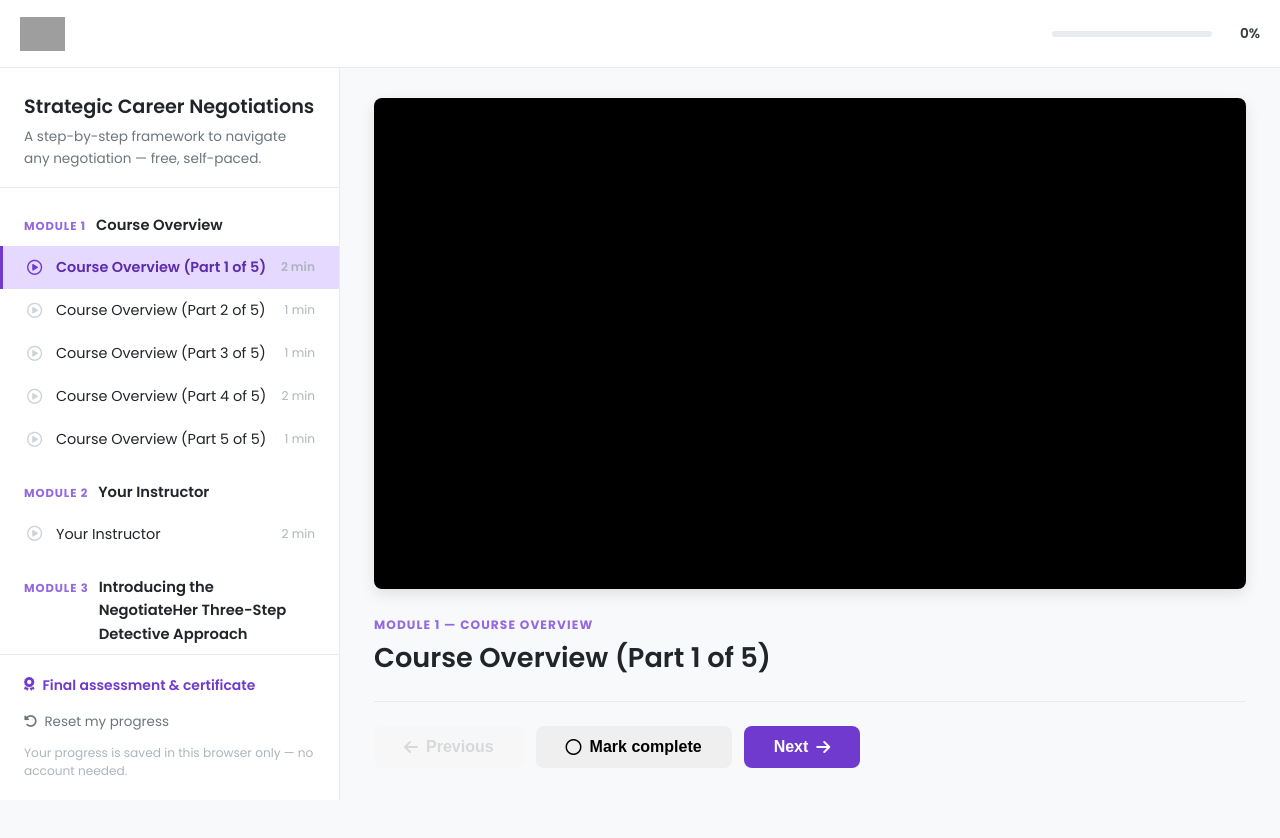
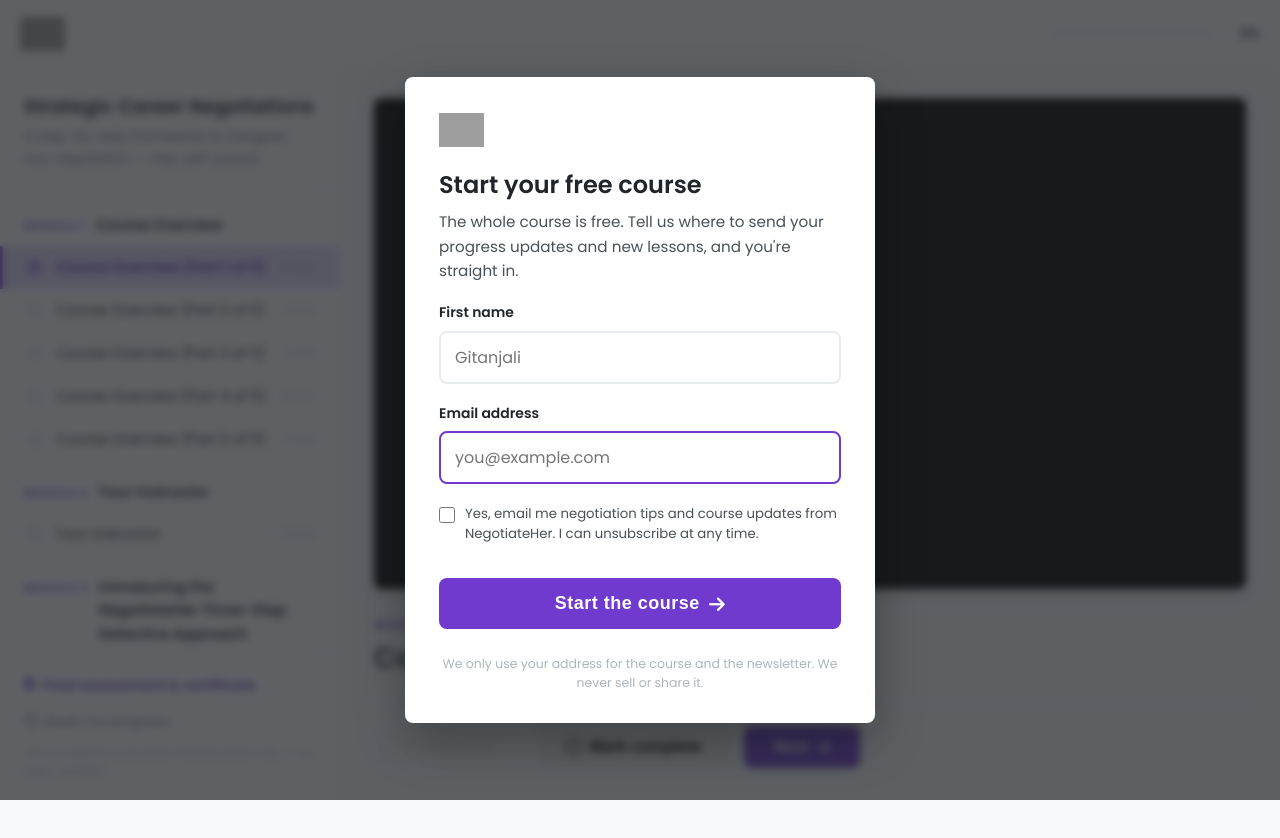
Before and after one commit to Juni-crypto/NegotiateHer-Elearning, a plain HTML site: page course.html in a window 1280 px wide. Drawn offline with Linux system fonts and the light colour scheme; grey boxes are pictures that could not be loaded.

Commit message:
Gate the course behind email capture
The course stays free, but the learner now leaves an email address before the
first lesson. Name and address post to the existing MailerLite list (account
923663, form 8X3T70), then the visitor is remembered in localStorage and never
sees the gate again on that browser.

- wired into quiz.html as well as course.html, so the assessment URL can't be
  used to walk around it
- explicit, unticked consent checkbox rather than implied opt-in
- the captured name prefills the certificate later, so it is typed once
- if MailerLite errors the learner is still let through and the address is
  kept locally: a subscription API hiccup must never be the reason someone
  can't watch free content

FORM_ID is a single constant. Point it at a dedicated "free course" form when
one exists and course signups become segmentable from newsletter signups.

Also corrects copy the gate made untrue ("no account needed" in the sidebar).

```diff
--- a/course.html
+++ b/course.html
@@ -7,6 +7,7 @@
     <meta name="description" content="The full NegotiateHer Strategic Career Negotiations course — free and self-paced.">
     <link rel="stylesheet" href="style.css">
     <link rel="stylesheet" href="course.css">
+    <link rel="stylesheet" href="gate.css">
     <link rel="stylesheet" href="https://cdnjs.cloudflare.com/ajax/libs/font-awesome/6.4.0/css/all.min.css">
     <link rel="preconnect" href="https://fonts.googleapis.com">
     <link rel="preconnect" href="https://fonts.gstatic.com" crossorigin>
@@ -54,7 +55,7 @@
                     <i class="fas fa-rotate-left"></i> Reset my progress
                 </button>
                 <p class="sidebar-note">
-                    Your progress is saved in this browser only — no account needed.
+                    Your progress is saved in this browser only — no login needed.
                 </p>
             </div>
         </aside>
@@ -133,5 +134,6 @@
 
     <script src="course-data.js"></script>
     <script src="course.js"></script>
+    <script src="gate.js"></script>
 </body>
 </html>
--- /dev/null
+++ b/gate.css
@@ -0,0 +1,123 @@
+/* ===========================================================================
+   NegotiateHer — email gate
+   Shown once before the course. Reuses style.css tokens.
+   =========================================================================== */
+
+.gate-overlay {
+    position: fixed;
+    inset: 0;
+    z-index: 500;
+    display: flex;
+    align-items: center;
+    justify-content: center;
+    padding: 20px;
+    background-color: rgba(33, 37, 41, 0.72);
+    backdrop-filter: blur(4px);
+    -webkit-backdrop-filter: blur(4px);
+    overflow-y: auto;
+}
+
+.gate-overlay[hidden] { display: none; }
+
+/* While the gate is up the course must not be reachable behind it. */
+body.gate-locked { overflow: hidden; }
+
+.gate-card {
+    width: 100%;
+    max-width: 470px;
+    margin: auto;
+    padding: 36px 34px 30px;
+    border-radius: var(--border-radius);
+    background-color: var(--white);
+    box-shadow: 0 18px 50px rgba(0, 0, 0, 0.3);
+}
+
+.gate-logo img { height: 34px; width: auto; display: block; margin-bottom: 22px; }
+
+.gate-card h2 {
+    font-size: 1.5rem;
+    font-weight: 600;
+    line-height: 1.3;
+    color: var(--text-color);
+}
+
+.gate-lede {
+    margin-top: 10px;
+    font-size: 0.95rem;
+    color: #495057;
+}
+
+.gate-field { margin-top: 18px; }
+
+.gate-field label {
+    display: block;
+    font-size: 0.87rem;
+    font-weight: 600;
+    margin-bottom: 7px;
+}
+
+.gate-field input[type="text"],
+.gate-field input[type="email"] {
+    width: 100%;
+    padding: 12px 14px;
+    border: 2px solid var(--medium-gray);
+    border-radius: var(--border-radius);
+    font-family: var(--font-family);
+    font-size: 1rem;
+    color: var(--text-color);
+    transition: border-color 0.18s ease;
+}
+
+.gate-field input:focus {
+    outline: none;
+    border-color: var(--primary-color);
+}
+
+.gate-field input.is-invalid { border-color: var(--danger-color); }
+
+.gate-consent {
+    display: flex;
+    gap: 10px;
+    align-items: flex-start;
+    margin-top: 20px;
+    font-size: 0.83rem;
+    line-height: 1.5;
+    color: #495057;
+}
+
+.gate-consent input { margin-top: 3px; flex-shrink: 0; width: 16px; height: 16px; }
+
+.gate-error {
+    margin-top: 12px;
+    min-height: 1.1em;
+    font-size: 0.84rem;
+    color: var(--danger-color);
+}
+
+.gate-card .btn {
+    width: 100%;
+    margin-top: 8px;
+    display: inline-flex;
+    align-items: center;
+    justify-content: center;
+    gap: 9px;
+}
+
+.gate-card .btn:disabled { opacity: 0.5; cursor: not-allowed; }
+
+.gate-fineprint {
+    margin-top: 16px;
+    font-size: 0.78rem;
+    line-height: 1.5;
+    color: #adb5bd;
+    text-align: center;
+}
+
+@media (max-width: 520px) {
+    .gate-card { padding: 26px 20px 22px; }
+    .gate-card h2 { font-size: 1.28rem; }
+}
+
+@media (prefers-reduced-motion: reduce) {
+    .gate-field input { transition: none; }
+}
--- /dev/null
+++ b/gate.js
@@ -0,0 +1,174 @@
+/*
+ * NegotiateHer — email gate
+ * ---------------------------------------------------------------------------
+ * Collects a name and email before the course opens, and posts them to the
+ * existing MailerLite list. Once submitted, the visitor is remembered in
+ * localStorage and never sees the gate again on that browser.
+ *
+ * The captured name is reused later to prefill the certificate, so the learner
+ * types it once rather than twice.
+ */
+(function () {
+    'use strict';
+
+    var ACCESS_KEY = 'nh_access_v1';
+    var CERT_KEY = 'nh_cert_name_v1';   // read by quiz.js when building the certificate
+
+    /*
+     * MailerLite account and form already embedded on the landing page footer.
+     * 8X3T70 is the general newsletter form. If a dedicated "free course"
+     * form is created in MailerLite, change FORM_ID only — nothing else here
+     * depends on it. Using a dedicated form is worth doing: it keeps course
+     * signups segmentable from plain newsletter signups.
+     */
+    var ACCOUNT_ID = '923663';
+    var FORM_ID = '8X3T70';
+    var ENDPOINT = 'https://assets.mailerlite.com/jsonp/' + ACCOUNT_ID +
+                   '/forms/' + FORM_ID + '/subscribe';
+
+    function hasAccess() {
+        try {
+            return !!localStorage.getItem(ACCESS_KEY);
+        } catch (err) {
+            // Storage blocked (private mode, cookies disabled). Don't lock a
+            // learner out of free content because of that — let them through.
+            return true;
+        }
+    }
+
+    function grantAccess(name, email) {
+        try {
+            localStorage.setItem(ACCESS_KEY, JSON.stringify({
+                email: email, name: name, at: new Date().toISOString()
+            }));
+            if (name) localStorage.setItem(CERT_KEY, name);
+        } catch (err) { /* nothing else depends on the write landing */ }
+    }
+
+    function validEmail(v) {
+        return /^[^\s@]+@[^\s@]+\.[^\s@]{2,}$/.test(v);
+    }
+
+    function build() {
+        var el = document.createElement('div');
+        el.className = 'gate-overlay';
+        el.id = 'gate-overlay';
+        el.setAttribute('role', 'dialog');
+        el.setAttribute('aria-modal', 'true');
+        el.setAttribute('aria-labelledby', 'gate-title');
+        el.innerHTML = [
+            '<div class="gate-card">',
+            '  <div class="gate-logo">',
+            '    <img src="https://negotiateher.com/assets/img/templogo_01.png" alt="NegotiateHer">',
+            '  </div>',
+            '  <h2 id="gate-title">Start your free course</h2>',
+            '  <p class="gate-lede">The whole course is free. Tell us where to send your',
+            '     progress updates and new lessons, and you\'re straight in.</p>',
+            '  <form id="gate-form" novalidate>',
+            '    <div class="gate-field">',
+            '      <label for="gate-name">First name</label>',
+            '      <input type="text" id="gate-name" name="name" autocomplete="given-name"',
+            '             maxlength="60" placeholder="Gitanjali">',
+            '    </div>',
+            '    <div class="gate-field">',
+            '      <label for="gate-email">Email address</label>',
+            '      <input type="email" id="gate-email" name="email" autocomplete="email"',
+            '             maxlength="120" placeholder="you@example.com" required>',
+            '    </div>',
+            '    <label class="gate-consent">',
+            '      <input type="checkbox" id="gate-consent" required>',
+            '      <span>Yes, email me negotiation tips and course updates from',
+            '        NegotiateHer. I can unsubscribe at any time.</span>',
+            '    </label>',
+            '    <p class="gate-error" id="gate-error" role="alert"></p>',
+            '    <button type="submit" class="btn btn-primary btn-large" id="gate-submit">',
+            '      Start the course <i class="fas fa-arrow-right"></i>',
+            '    </button>',
+            '  </form>',
+            '  <p class="gate-fineprint">We only use your address for the course and',
+            '     the newsletter. We never sell or share it.</p>',
+            '</div>'
+        ].join('\n');
+        return el;
+    }
+
+    function submitToMailerLite(name, email) {
+        var body = new URLSearchParams();
+        body.append('fields[email]', email);
+        if (name) body.append('fields[name]', name);
+        body.append('ml-submit', '1');
+        body.append('anticsrf', 'true');
+
+        return fetch(ENDPOINT, {
+            method: 'POST',
+            body: body,
+            headers: { 'Content-Type': 'application/x-www-form-urlencoded' },
+        });
+    }
+
+    function init() {
+        if (hasAccess()) return;
+
+        var overlay = build();
+        document.body.appendChild(overlay);
+        document.body.classList.add('gate-locked');
+
+        var form = document.getElementById('gate-form');
+        var nameEl = document.getElementById('gate-name');
+        var emailEl = document.getElementById('gate-email');
+        var consentEl = document.getElementById('gate-consent');
+        var errEl = document.getElementById('gate-error');
+        var btn = document.getElementById('gate-submit');
+
+        setTimeout(function () { emailEl.focus(); }, 100);
+
+        form.addEventListener('submit', function (e) {
+            e.preventDefault();
+            errEl.textContent = '';
+            emailEl.classList.remove('is-invalid');
+
+            var name = nameEl.value.trim();
+            var email = emailEl.value.trim();
+
+            if (!validEmail(email)) {
+                emailEl.classList.add('is-invalid');
+                errEl.textContent = 'Please enter a valid email address.';
+                emailEl.focus();
+                return;
+            }
+            if (!consentEl.checked) {
+                errEl.textContent = 'Please tick the box so we can email you.';
+                consentEl.focus();
+                return;
+            }
+
+            btn.disabled = true;
+            btn.innerHTML = '<i class="fas fa-spinner fa-spin"></i> Just a moment…';
+
+            /*
+             * Let the learner in regardless of what MailerLite returns.
+             * This is free content: a subscription API hiccup must never be
+             * the reason someone can't watch it. The address is stored locally
+             * either way, so a failed send is recoverable.
+             */
+            function unlock() {
+                grantAccess(name, email);
+                document.body.classList.remove('gate-locked');
+                overlay.remove();
+            }
+
+            submitToMailerLite(name, email)
+                .then(unlock)
+                .catch(function (err) {
+                    if (window.console) console.warn('[gate] subscribe failed:', err);
+                    unlock();
+                });
+        });
+    }
+
+    if (document.readyState === 'loading') {
+        document.addEventListener('DOMContentLoaded', init);
+    } else {
+        init();
+    }
+})();
```
Also changed, not shown: quiz.html (+2 -0 lines).
